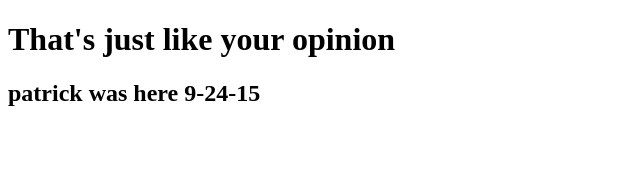
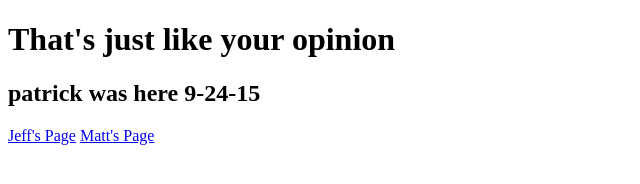
Before and after one commit to ezephoenix/hello-world, a website: page index.html in a window 1280 px wide. Shown: the whole page, without its empty margins (0-640 px from the left). Drawn offline with Linux system fonts and the light colour scheme.

Commit message:
added links to 2 other pages

```diff
--- a/index.html
+++ b/index.html
@@ -7,5 +7,8 @@
 	<h1>That's just like your opinion</h1>
 	<h2>patrick was here 9-24-15</h2>
 
+	<a href="jeffspage.html">Jeff's Page</a>
+	<a href="mattspage.html">Matt's Page</a>
+
 </body>
 </html>
```
Also changed, not shown: jeffspage.html (added, +5 -0 lines).
